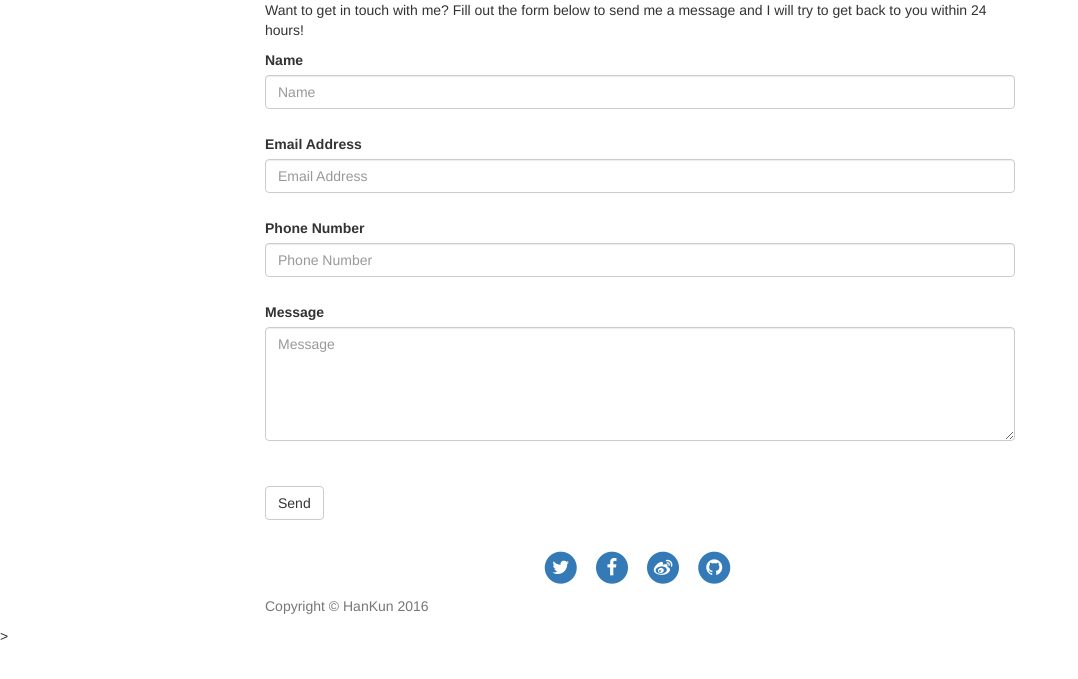
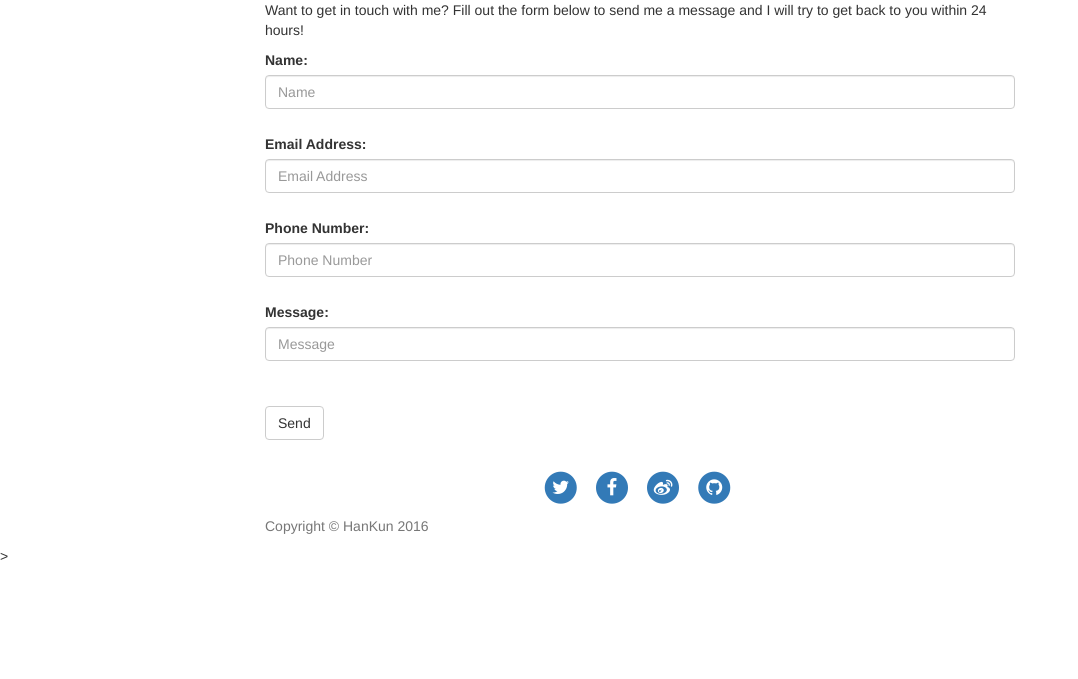
Before and after one commit to SnailTowardThesun/blog_django, a Django app: page /contact in a window 1280 px wide. Shown: the part 121-800 px from the top of the page, without its empty margins (0-1078 px from the left). Run offline with Django 3.2, Linux system fonts and the light colour scheme; parts of the project's set-up code (start-up, migrations or seed data) failed here and were passed over; some libraries are stand-ins or nearby versions.

```diff
--- a/web/blog/templates/blog/base.html
+++ b/web/blog/templates/blog/base.html
@@ -53,23 +53,23 @@
                     <span class="icon-bar"></span>
                     <span class="icon-bar"></span>
                 </button>
-                <a class="navbar-brand" href="index.html">Me's Blog</a>
+                <a class="navbar-brand" href="{% url 'index' %}">Me's Blog</a>
             </div>
 
             <!-- Collect the nav links, forms, and other content for toggling -->
             <div class="collapse navbar-collapse" id="bs-example-navbar-collapse-1">
                 <ul class="nav navbar-nav navbar-right">
                     <li>
-                        <a href="index.html">Home</a>
+                        <a href="{% url 'index' %}">Home</a>
                     </li>
                     <li>
-                        <a href="about.html">About</a>
+                        <a href="{% url 'about' %}">About</a>
                     </li>
                     <li>
-                        <a href="post.html">Sample Post</a>
+                        <a href="{% url 'post' %}">Sample Post</a>
                     </li>
                     <li>
-                        <a href="contact.html">Contact</a>
+                        <a href="{% url 'contact' %}">Contact</a>
                     </li>
                 </ul>
             </div>
--- a/web/blog/templates/blog/contact.html
+++ b/web/blog/templates/blog/contact.html
@@ -11,41 +11,45 @@
 {% endblock %}
 
 {% block content %}
-    <!-- Main Content -->
+    <!--
+    <form action="{% url 'leave_message' %}" method="post">
+    {% csrf_token %}
+        <label for="your_name">Your name:</label>
+        <input id="your_name" type="text" name="your_name" maxlength="100">
+        <input type="submit" value="OK">
+    </form>
+    -->
     <div class="container">
         <div class="row">
             <div class="col-lg-8 col-lg-offset-2 col-md-10 col-md-offset-1">
                 <p>Want to get in touch with me? Fill out the form below to send me a message and I will try to get back to you within 24 hours!</p>
-                <!-- Contact Form - Enter your email address on line 19 of the mail/contact_me.php file to make this form work. -->
-                <!-- WARNING: Some web hosts do not allow emails to be sent through forms to common mail hosts like Gmail or Yahoo. It's recommended that you use a private domain email address! -->
-                <!-- NOTE: To use the contact form, your site must be on a live web host with PHP! The form will not work locally! -->
                 <form action="{% url 'leave_message' %}" method="post" name="sentMessage" id="contactForm" novalidate>
                     {% csrf_token %}
                     <div class="row control-group">
                         <div class="form-group col-xs-12 floating-label-form-group controls">
-                            <label for="customer_name">Name</label>
-                            <input type="text" class="form-control" placeholder="Name" id="custormer_name" required data-validation-required-message="Please enter your name.">
+                            <label for="customer_name">Name:</label>
+                            <input maxlength="100" type="text" class="form-control" placeholder="Name" id="customer_name" name="customer_name" required data-validation-required-message="Please enter your name.">
                             <p class="help-block text-danger"></p>
                         </div>
                     </div>
                     <div class="row control-group">
                         <div class="form-group col-xs-12 floating-label-form-group controls">
-                            <label>Email Address</label>
-                            <input type="email" class="form-control" placeholder="Email Address" id="email" required data-validation-required-message="Please enter your email address.">
+                            <label for="email_address">Email Address:</label>
+                            <input maxlength="200" type="text" id = "email_address" class="form-control" placeholder="Email Address" name="email_address" required data-validation-required-message="Please enter your email address.">
                             <p class="help-block text-danger"></p>
                         </div>
                     </div>
                     <div class="row control-group">
                         <div class="form-group col-xs-12 floating-label-form-group controls">
-                            <label>Phone Number</label>
-                            <input type="tel" class="form-control" placeholder="Phone Number" id="phone" required data-validation-required-message="Please enter your phone number.">
+                            <label for="phone_number">Phone Number:</label>
+                            <input maxlength="20" type="text" class="form-control" placeholder="Phone Number" id="phone_number" name="phone_number" required data-validation-required-message="Please enter your phone number.">
                             <p class="help-block text-danger"></p>
                         </div>
                     </div>
                     <div class="row control-group">
                         <div class="form-group col-xs-12 floating-label-form-group controls">
-                            <label>Message</label>
-                            <textarea rows="5" class="form-control" placeholder="Message" id="message" required data-validation-required-message="Please enter a message."></textarea>
+                            <label for="message">Message:</label>
+                            <input maxlength="5000" type="text" rows="5" class="form-control" placeholder="Message" id="message" name="message" required data-validation-required-message="Please enter a message.">
                             <p class="help-block text-danger"></p>
                         </div>
                     </div>
--- a/web/blog/templates/blog/index.html
+++ b/web/blog/templates/blog/index.html
@@ -33,7 +33,7 @@
                 <!-- Pager -->
                 <ul class="pager">
                     <li class="next">
-                        <a href="page1">Older Posts &rarr;</a>
+                        <a href="{% url 'get_page_list' 1 %}">Older Posts &rarr;</a>
                     </li>
                 </ul>
             </div>
--- a/web/blog/views.py
+++ b/web/blog/views.py
@@ -1,7 +1,6 @@
 from django.shortcuts import render
 from models import *
 from forms import *
-from django.template.loader import *
 
 # Create your views here.
 def homepage(request):
@@ -44,8 +43,14 @@ def article_page(request, article_file):
 
 def leave_message(request):
     if request.method == 'POST':
-        message = ContactMeMessage(request.POST)
-        print(message['customer_name'].value())
+        contact_message = ContactMeMessage(request.POST)
+        if contact_message.is_valid():
+            print('the contact message is valid')
+            name = request.POST['customer_name']
+            email = request.POST['email_address']
+            phone = request.POST['phone_number']
+            message = request.POST['message']
+            print(name, email, phone, message)
     return render(request, 'blog/leave_message_result.html')
 
 
```
Also changed, not shown: web/blog/forms.py (+4 -4 lines).
